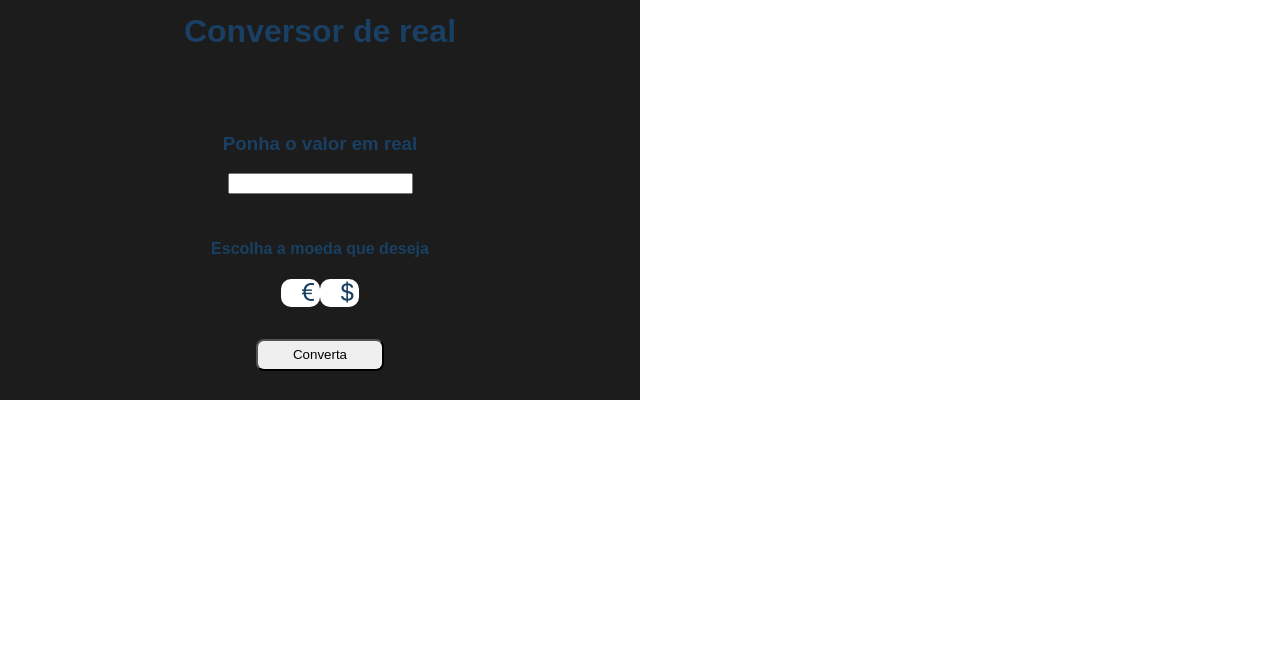
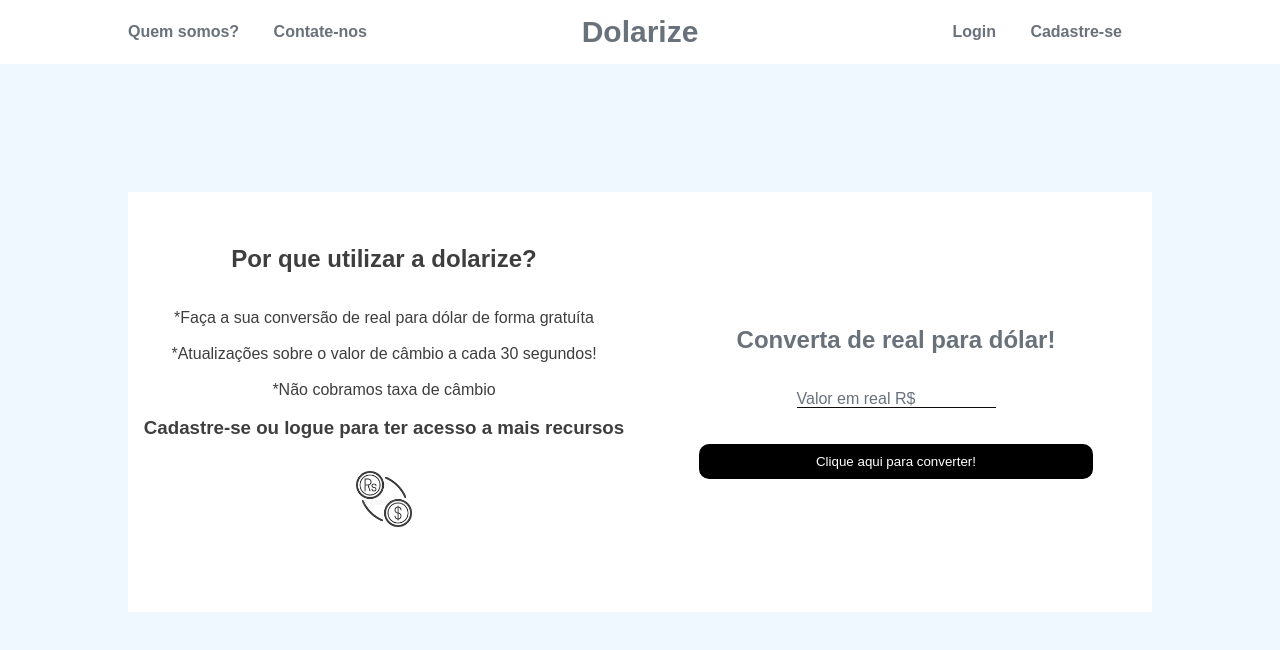
Before and after one commit to cadu0000/ITW, a plain HTML site: page index.html in a window 1280 px wide. Drawn offline with nearby package versions, Linux system fonts and the light colour scheme.

Commit message:
finalizando a base do html e do css

```diff
--- a/index.html
+++ b/index.html
@@ -7,23 +7,47 @@
     <title>atividade ITW</title>
     <link rel="stylesheet" href="https://cdn.jsdelivr.net/npm/bootstrap-icons@1.10.5/font/bootstrap-icons.css">
     <link rel="stylesheet" href="/style.css">
+    <script src="/script.js"></script>
 </head>
+
+<header>
+    <div class="info_a">
+        <a href="#">Quem somos?</a>
+        <a href="#">Contate-nos</a>
+    </div>
+    <div class="info_b">
+        <a href="#">Login</a>
+        <a href="#">Cadastre-se</a>
+    </div>
+    <h1>Dolarize</h1>
+</header>
+
 <body>
     <div class="container">
-        <h1>Conversor de real</h1>
+        <div class="container_info">
+            <h2>Por que utilizar a dolarize?</h2>
+            <br><br>
+            <div class="características">
+                <p>*Faça a sua conversão de real para dólar de forma gratuíta</p>
+                <br>
+                <p>*Atualizações sobre o valor de câmbio a cada 30 segundos!</p>
+                <br>
+                <p>*Não cobramos taxa de câmbio</p>
+            </div>
+            <br>
+            <h3>Cadastre-se ou logue para ter acesso a mais recursos</h3>
+            <img src="assets/img_cambio.png" class="img_cambio">
 
-        <div class="convertion-input">
-            <h3>Ponha o valor em real</h3>
-            <div id="input"><input type="number" id="real" name="real"></div>
         </div>
-
-        <div class="convertion-choice">
-            <h4>Escolha a moeda que deseja</h4>
-            <div id="exchange">
-                <div class="button"><i class="bi bi-currency-euro"></i></div>
-                <div class="button"><i class="bi bi-currency-dollar"></i></div>
+        <div class="container_conversor">
+            <h2>Converta de real para dólar!</h2>
+            <br><br>
+            <div class="input">
+                <input type="number" name="real" id="real" class="input_conversao" required>
+                <label for="real" class="label_input">Valor em real R$</label>
             </div>
-            <button id="submit-button">Converta</button>
+            <br><br>
+            <input type="submit" name="converta" id="submit" value="Clique aqui para converter!">
         </div>
     </div>
 
--- /dev/null
+++ b/script.js
@@ -0,0 +1 @@
+var submitButton = document.getElementById("submit_button");
--- a/style.css
+++ b/style.css
@@ -1,126 +1,138 @@
+* {
+    margin: 0;
+    padding: 0;
+}
+
 body {
-    color: rgb(25, 63, 98);
+    color: rgb(105, 114, 123);
     font-family: sans-serif;
+    margin: 0;
+    overflow: hidden;
+    background-color: aliceblue;
+}
+
+header {
+    display: flex;
+    flex-direction: row;
+    align-items: center;
+    justify-content: space-between;
+    padding: 0 10%;
+    background-color: rgb(255, 255, 255);
+    height: 4em;
+    position: relative;
+}
+
+.info_a a {
+    padding-right: 30px;
+    text-decoration: none;
+    color: rgb(105, 114, 123);
+    font-weight: bold;
+}
+
+.info_b a {
+    padding-right: 30px;
+    text-decoration: none;
+    color: rgb(105, 114, 123);
+    font-weight: bold;
+}
+
+header>h1 {
+    color: rgb(105, 114, 123);
+    font-size: 30px;
+    position: absolute;
+    top: 50%;
+    right: 50%;
+    transform: translate(50%, -50%);
     margin: 0;
 }
 
 .container {
-    margin: 0;
-    background-color: rgb(29, 28, 29);
     display: flex;
-    width: 50vw;
-    height: 50vh;
-    justify-content: center;
-    align-items: center;
-    flex-direction: column;
+    flex-direction: row;
 }
 
-.container>h1 {
-    margin: 0;
-    padding-bottom: 5vh;
-}
-
-#exchange{
-    display: flex;
-    flex-direction: row;
-    justify-content: space-evenly;
-    align-items: center;
-    padding-bottom: 2vh;
-}
-
-.convertion-input{
-    display: flex;
-    flex-direction: column;
-    align-items: center;
-    margin: 1.5rem;
-}
-
-.convertion-choice {
+.container_info {
+    margin-left: 10%;
+    margin-right: auto;
+    margin-top: 10%;
+    margin-bottom: auto;
+    width: 70vh;
+    height: 50vh;
+    padding: 10px;
+    background-color: rgb(255, 255, 255);
     display: flex;
     flex-direction: column;
     align-items: center;
     justify-content: center;
-    margin: 0rem;
+    text-align: center;
+    color: rgb(63, 62, 62);
 }
 
-#submit-button {
-    display: flex;
-    flex-direction: column;
-    width: 8rem;
-    height: 2rem;
-    margin: 1rem;
-    color: rgb(0, 0, 0);
-    border-radius: 8px;
-    align-items: center;
-    justify-content: center;
-}
-
-.button {
-    font-size: 1.5em;
+.container_conversor {
+    margin-left: auto;
+    margin-right: 10%;
+    margin-top: 10%;
+    margin-bottom: auto;
+    width: 70vh;
+    height: 50vh;
+    padding: 10px;
     background-color: rgb(255, 255, 255);
-    border-radius: 10px;
-    padding-left: 15px;
-}
-/*h1 {
     display: flex;
     flex-direction: column;
     align-items: center;
-    margin: 4rem;
+    justify-content: center;
+    text-align: center;
 }
 
-h2 {
-    display: flex;
-    flex-direction: column;
-    align-items: center;
-    margin: 3rem;
+.input {
+    position: relative;
 }
 
+.input_conversao {
+    background: none;
+    border: none;
+    border-bottom: 1px solid rgb(13, 11, 11);
+    outline: none;
+    font-size: 15px;
+    width: 100%;
+    letter-spacing: 1px;
+    -moz-appearance: textfield;
+    -webkit-appearance: none;
 
-#convertion-input {
-    display: flex;
-    flex-direction: column;
-    align-items: center;
-    margin: 1.5rem;
 }
 
-#input {
-    display: flex;
-    margin: 1.5rem;
+.input_conversao::-webkit-outer-spin-button,
+.input_conversao::-webkit-inner-spin-button {
+    -webkit-appearance: none;
+    margin: 0;
+
 }
 
-#real {
-    height: 1.5rem;
+.label_input {
+    position: absolute;
+    top: 0px;
+    left: 0px;
+    pointer-events: none;
+    transform-origin: top left;
+}
+
+.input_conversao:focus~.label_input,
+.input_conversao:valid~.label_input {
+    top: -20px;
+    font-size: 12px;
+}
+
+#submit {
+    background-color: black;
+    width: 80%;
+    padding: 10px;
+    border: none;
+    color: white;
+    cursor: pointer;
     border-radius: 10px;
 }
 
-#convertion-choice {
-    display: flex;
-    flex-direction: column;
-    align-items: center;
-    margin: 0rem;
-
+.img_cambio{
+    width: 120px;
+    height: 120px;
 }
-
-#exchange {
-    display: flex;
-    flex-direction: row;
-    justify-content: space-around;
-    align-items: center;
-}
-
-.button {
-    font-size: 1.5em;
-}
-
-#submit-button {
-    display: flex;
-    flex-direction: column;
-    width: 8rem;
-    height: 2rem;
-    margin: 1rem;
-    background: purple;
-    color: whitesmoke;
-    border-radius: 8px;
-    align-items: center;
-    justify-content: center;
-}*/
```
Also changed, not shown: assets/img_cambio.png (added).
